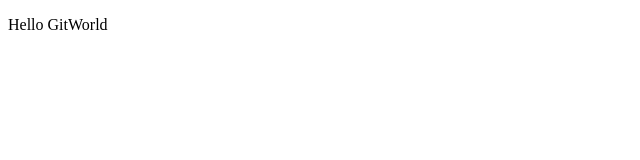
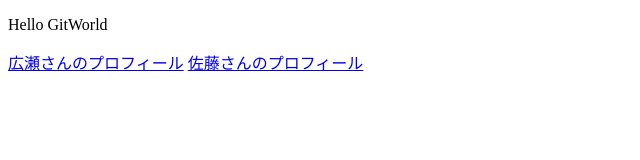
Before and after one commit to hirose117/sample, a plain HTML site: page index.html in a window 1280 px wide. Shown: the whole page, without its empty margins (0-640 px from the left). Drawn offline with Linux system fonts and the light colour scheme.

Commit message:
index.htmlの追記/ profileの追加

```diff
--- a/index.html
+++ b/index.html
@@ -1,11 +1,16 @@
 <!DOCTYPE html>
 <html lang="ja">
+
 <head>
     <meta charset="UTF-8">
     <meta name="viewport" content="width=device-width, initial-scale=1.0">
     <title>Document</title>
 </head>
+
 <body>
     <p>Hello GitWorld</p>
+    <a href="profile_A.html">広瀬さんのプロフィール</a>
+    <a href="profile_B.html">佐藤さんのプロフィール</a>
 </body>
+
 </html>
```
Also changed, not shown: profile_A.html (added), profile_B.html (added).
